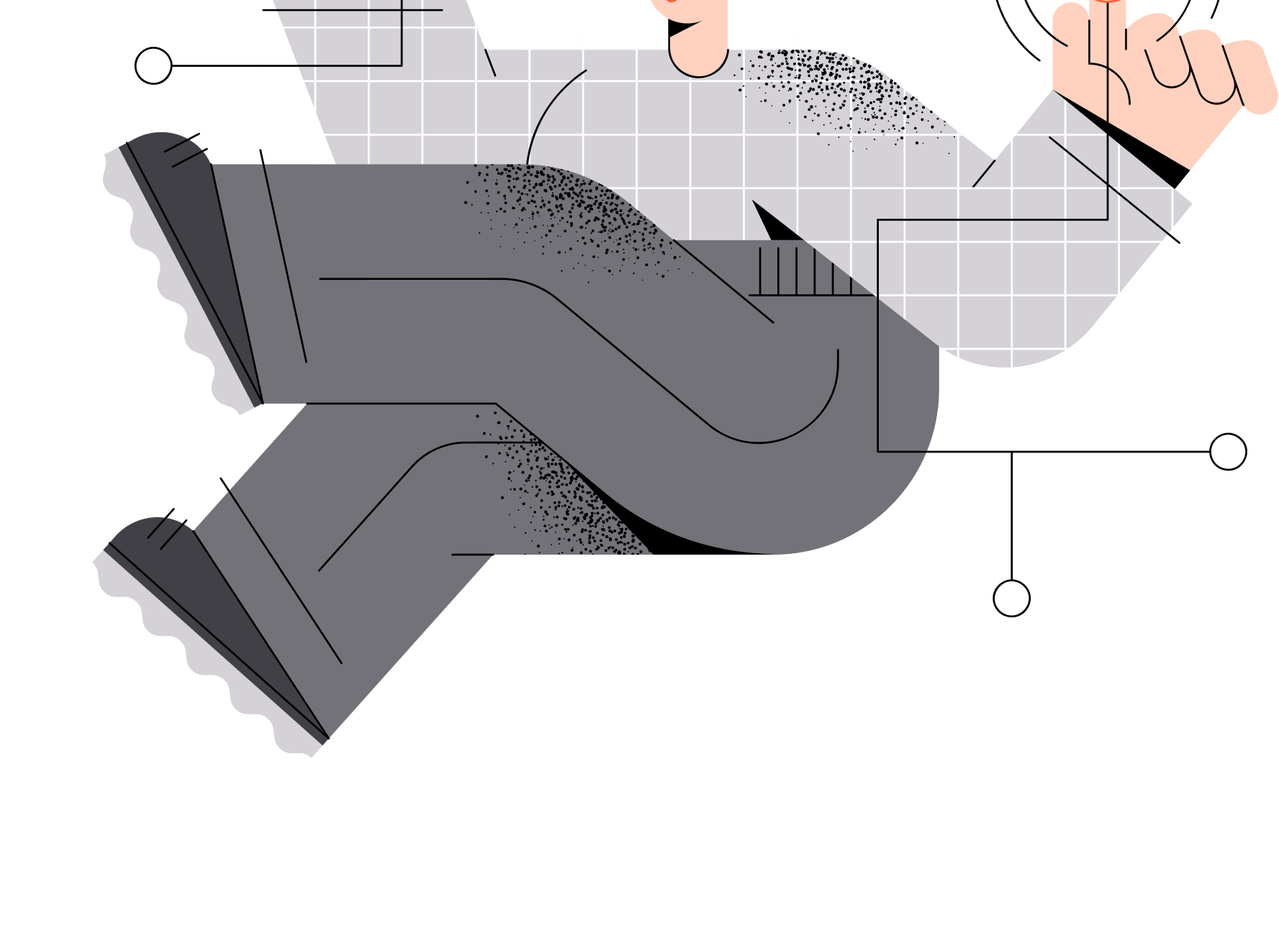
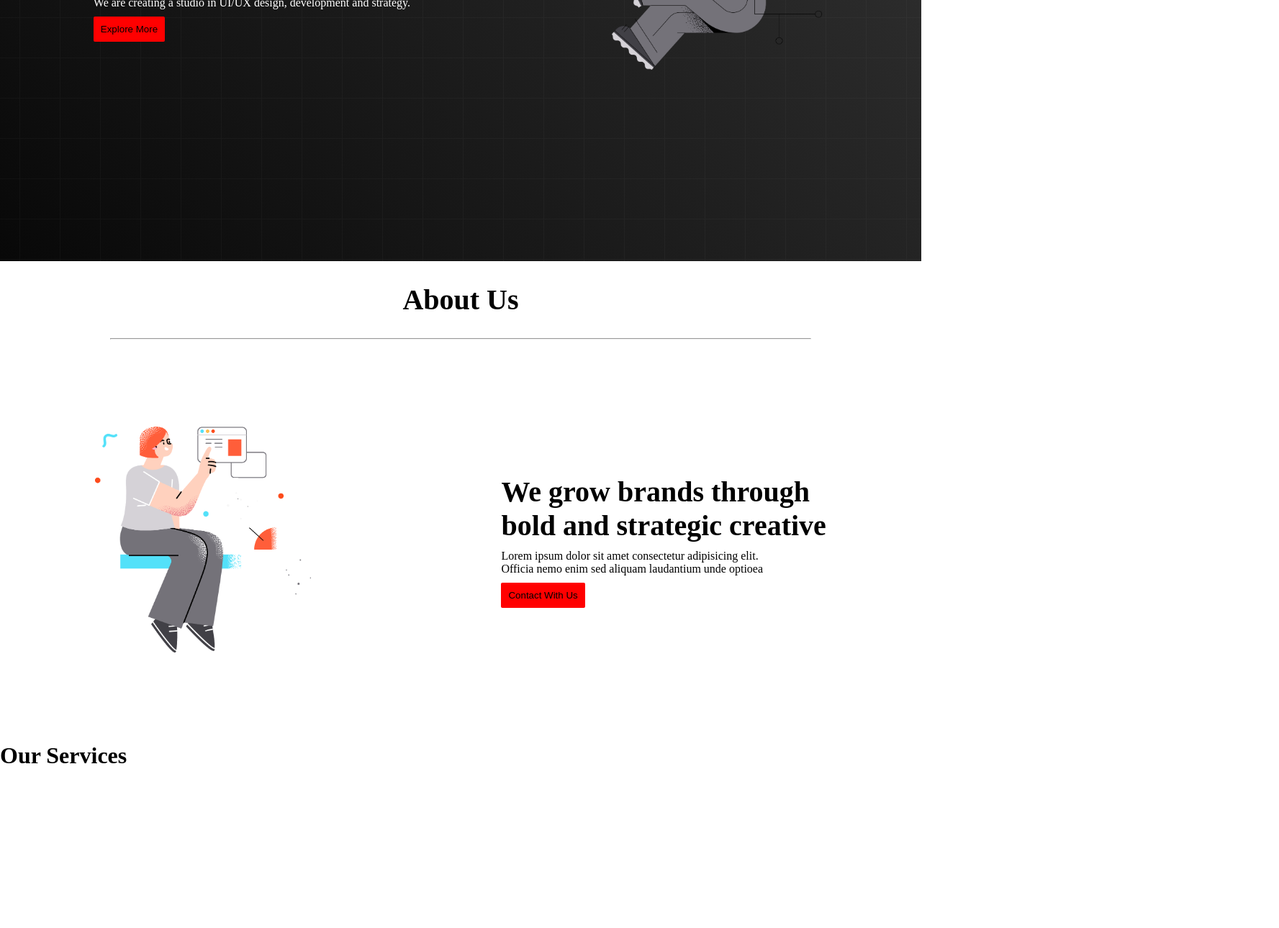
Before and after one commit to ShahariarSohan/my-first-website, a plain HTML site: page index.html in a window 1280 px wide. Shown: the part 512-1802 px from the top of the page at 72% size, 1777 px wide, since content can reach past the window. Before the commit the page ends 1570 px from the top, so only its background shows below. Drawn offline with Linux system fonts and the light colour scheme.

Commit message:
I have again added some code

```diff
--- a/index.html
+++ b/index.html
@@ -25,14 +25,34 @@
     </header>
     <main>
         <div class="section1">
-            <div class="text-area">
-                <h1>Better Design for your digital products.</h1>
-                <p>We are creating a studio in UI/UX design, development and strategy.</p>
-                <button>Explore More</button>
+            <div class="text-area1">
+                <h1 id="heading1">Better Design for <br>your digital products.</h1>
+                <p id="p1">We are creating a studio in UI/UX design, development and strategy.</p>
+                <button id="btn">Explore More</button>
             </div>
-            <div class="banner-area">
+            <div class="banner-area1">
                 <img id="banner1" src="images/banner.png" alt="">
             </div>
+        </div>
+        <h1 id="heading2">About Us</h1><hr>
+        <div class="section2">
+
+            <div class="banner-area1"><img id="banner2" src="images/banner2.png" alt=""></div>
+            <div class="text-area2">
+                <h1 id="heading3">We grow brands through <br>bold and strategic creative</h1>
+                <p id="p2">Lorem ipsum dolor sit amet consectetur adipisicing elit. <br>Officia nemo enim sed aliquam laudantium unde optioea </p>
+                <button id="btn1">Contact With Us</button>
+            </div>
+        </div>
+        <div class="section">
+            <h1>Our Services</h1>
+        <div class="section3">
+            <div class="box1">
+                <img src="icon/0.png" alt="">
+            </div>
+            <div class="box2"></div>
+            <div class="box3"></div>
+        </div>
         </div>
     </main>
     <footer></footer>
--- a/style/style.css
+++ b/style/style.css
@@ -22,10 +22,63 @@
     font-size:20px;
 }
 .section1{
-    background-size: 100vh;
-    background-image: url("images/");
+    background-image: url("/images/background.png"),linear-gradient(45deg,rgb(8, 8, 8),rgb(53,53,53));
+    height:100vh;
     display:flex;
+    align-items: center;
+    justify-content: space-around;
+
+
+}
+.text-area1{
+   color:white;
+}
+#heading1{
+    font-size: 50px;
+    margin-bottom:10px;
+}
+#p1{
+    margin-bottom:10px;
+}
+#btn{
+    background-color: red;
+    border:none;
+    padding:10px;
+    border-radius:2px;
 }
 #banner1{
+    width:300px;
+}
+.section2{
+    display:flex;
+    height:70vh;
+    align-items: center;
+    justify-content: space-around;
+}
+#heading2{
+    text-align: center;
+    font-size:40px;
+    margin:30px 0;
 
 }
+hr{
+    width:76%;
+    margin:auto;
+}
+#heading3{
+    margin-bottom:10px;
+    font-size: 40px;
+}
+#p2{
+    margin-bottom:10px;
+}
+#banner2{
+    width:300px;
+}
+
+#btn1{
+    background-color: red;
+    border:none;
+    padding:10px;
+    border-radius:2px;
+}
```
Also changed, not shown: images/background.png (added), images/banner2.png (renamed from images/section 1.png).
